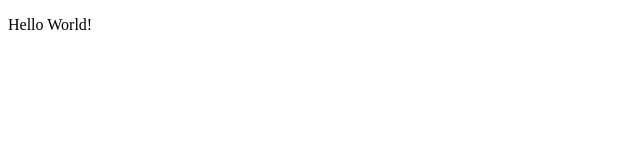
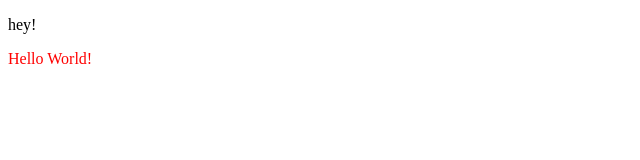
Before and after one commit to javierpb275/vue-components, a Vue app: page / in a window 1280 px wide. Shown: the top 160 px of the page, without its empty margins (0-640 px from the left). Built offline with nearby package versions, Linux system fonts and the light colour scheme.

Commit message:
using styles for an specific component

```diff
--- a/src/App.vue
+++ b/src/App.vue
@@ -1,13 +1,16 @@
 <template>
-<greeting></greeting>
+  <div>
+    <p>hey!</p>
+    <greeting></greeting>
+  </div>
 </template>
 
 <script>
 import Greeting from "./components/Greeting.vue";
 export default {
-  name: 'App',
+  name: "App",
   components: {
-    Greeting
-  }
-}
+    Greeting,
+  },
+};
 </script>
--- a/src/components/Greeting.vue
+++ b/src/components/Greeting.vue
@@ -12,3 +12,9 @@ export default {
   },
 };
 </script>
+
+<style scoped>
+p {
+  color: red;
+}
+</style>
```
